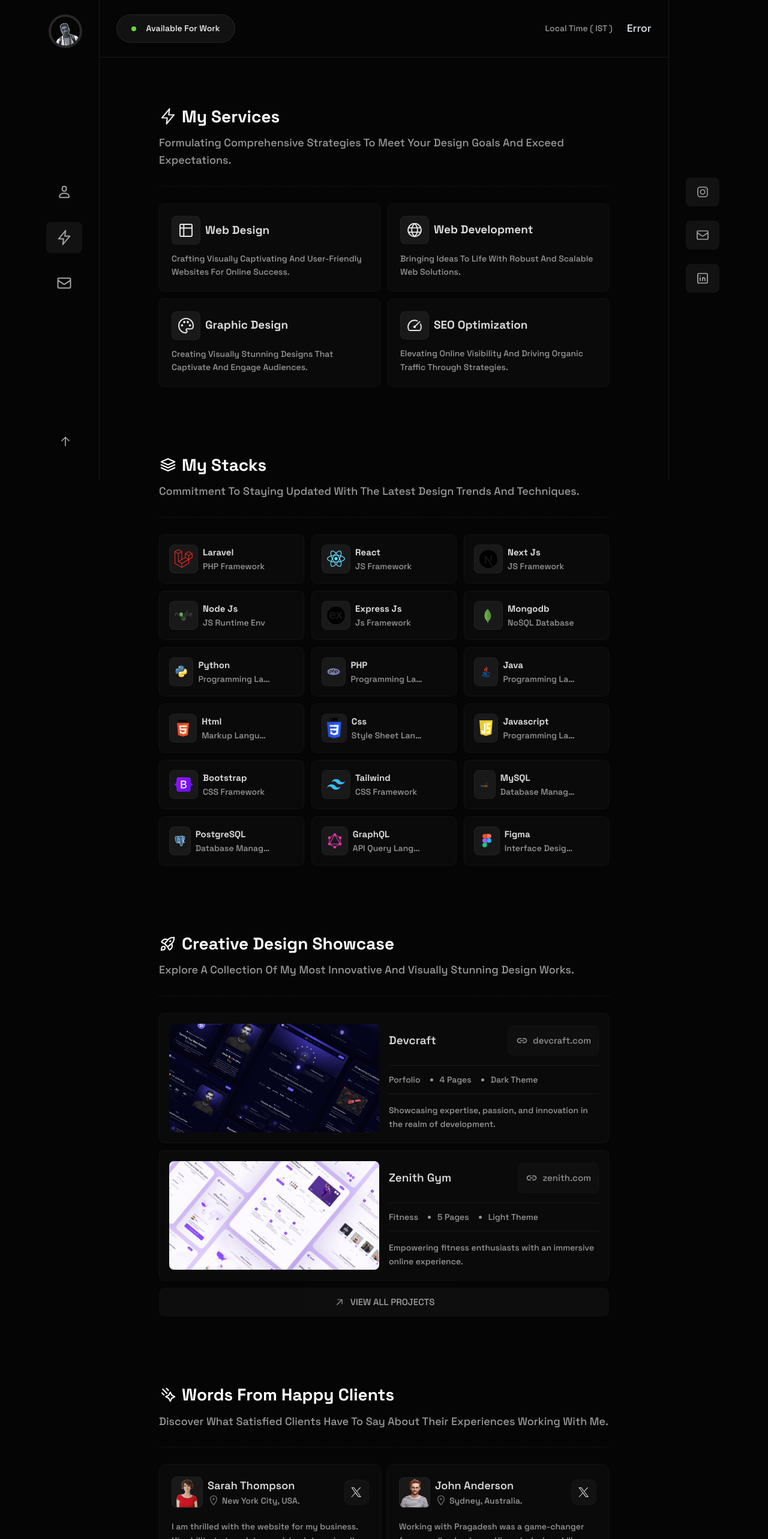
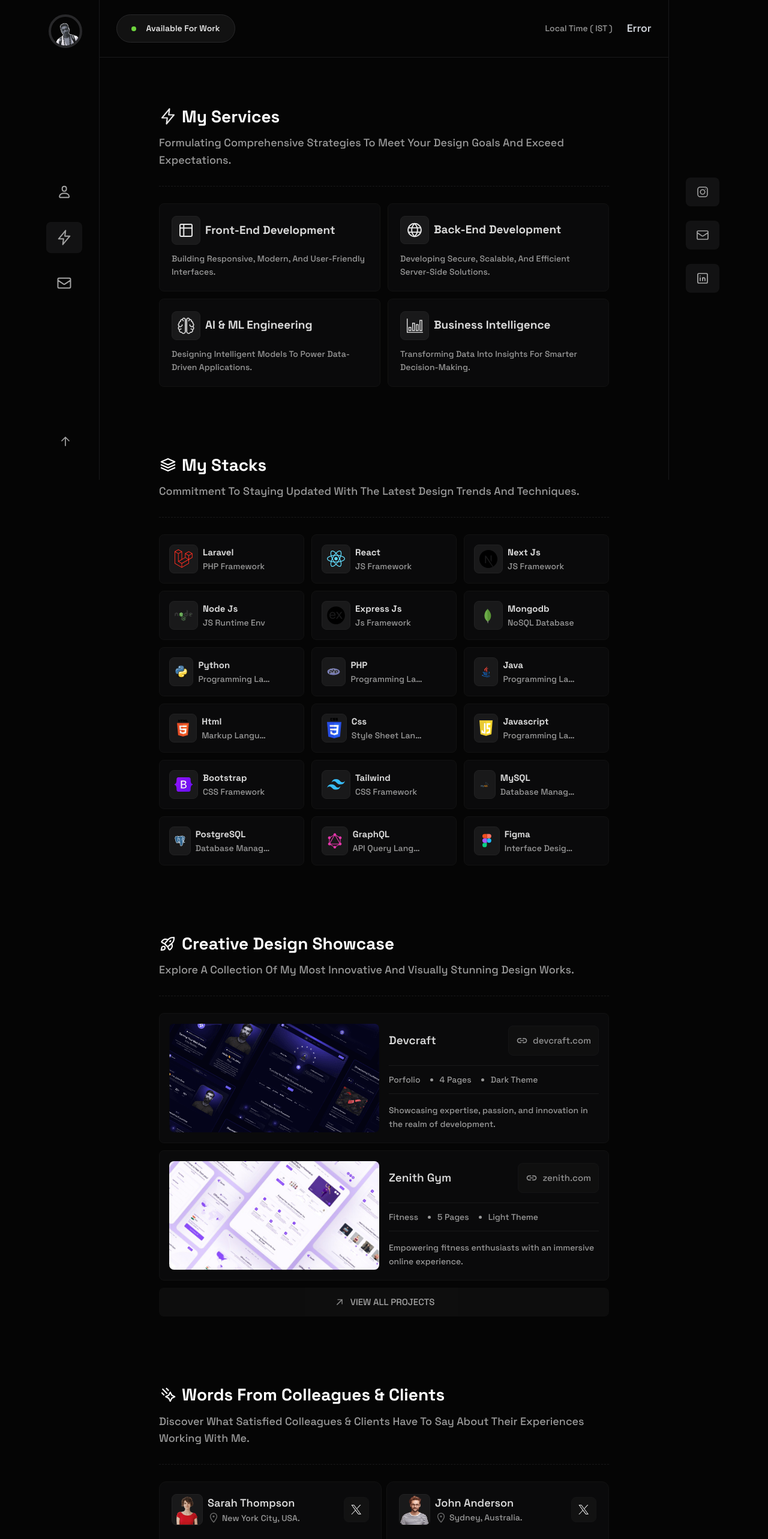
Before and after one commit to fahdElattar/my-portfolio, a Next.js app: page /services in a window 1280 px wide. Shown: the top 2566 px of the page at 60% size. Built offline with nearby package versions, Linux system fonts and the light colour scheme; no server answers.

Commit message:
edited my services section

```diff
--- a/src/components/RunningItem/RunningItem.css
+++ b/src/components/RunningItem/RunningItem.css
@@ -3,5 +3,5 @@
 }
 
 .running-item p {
-    @apply text-gray-80 text-text-sm text-nowrap;
+    @apply text-gray-80 text-text-sm text-nowrap whitespace-nowrap;
 }
--- /dev/null
+++ b/src/components/RunningItem/RunningItems.jsx
@@ -0,0 +1,15 @@
+import { RunningItem } from "./RunningItem"
+
+export const RunningItems = () => {
+    return (
+        <>
+            <RunningItem name="Exceptional Quality" />
+            <RunningItem name="Transparent Communication" />
+            <RunningItem name="Speed Delivery" />
+            <RunningItem name="Custom Solutions" />
+            <RunningItem name="Continuous Improvement" />
+            <RunningItem name="Responsive Support" />
+            <RunningItem name="Always in Sync" />
+        </>
+    )
+}
--- a/src/components/Sections/Hero/Hero.jsx
+++ b/src/components/Sections/Hero/Hero.jsx
@@ -2,7 +2,7 @@
 import './Hero.css';
 import { Achievement } from "@/components/Achievement/Achievement";
 import { ScrambleButton } from "@/components/Buttons/ScrambleButton";
-import { RunningItem } from '@/components/RunningItem/RunningItem';
+import { RunningItems } from '@/components/RunningItem/RunningItems';
 import Image from 'next/image';
 import { useState, useEffect } from 'react';
 
@@ -17,51 +17,36 @@ export const Hero = () => {
 
     return (
         <main id="Hero">
-            <section className="grid grid-cols-[8rem_1fr] md:grid-cols-[16rem_1fr] gap-5 gap-y-0">
-                <div className="profile-img row-span-1 md:row-span-4 max-h-[16rem] h-[128px] md:h-auto bg-dark-7 border-dark-22 rounded-xl relative overflow-hidden">
+            <section className="user-def-sec">
+                <div className="profile-img">
                     <Image
                         src="/images/my-image-3.png"
                         alt="avatar"
                         width={232}
                         height={232}
-                        className="absolute bottom-0 left-3 md:left-5 w-28 md:w-[232px]"
                         priority
                     />
                 </div>
-                <div className="self-center">
-                    <span className="flex items-center gap-2 whitespace-nowrap text-gray-60 heading-md mb-1">
-                        Hello I Am
-                    </span>
-                    <h1 className="heading-huge text-white">Fahd El Attar</h1>
+                <div className="avatar-name">
+                    <span>Hello I Am</span>
+                    <h1>Fahd El Attar</h1>
                 </div>
-                <p className="description text-[15px] font-medium text-gray-60 col-span-2 md:col-span-1 my-4">
+                <p className="avatar-desc">
                     Experienced full stack developer and AI Engineer from Safi, Morocco, with a passion for crafting seamless digital experiences and a proven track record.
                 </p>
-                <div className="usefull-buttons grid grid-cols-1 md:grid-cols-2 gap-6 gap-y-2 w-full col-span-2 md:col-span-1">
-                    <ScrambleButton text={"Email Me"} className='text-[13px] font-semibold'>
+                <div className="usefull-buttons">
+                    <ScrambleButton text={"Email Me"}>
                         <Image src="/icons/mail.svg" alt="icon" width={20} height={20} />
                     </ScrambleButton>
-                    <ScrambleButton text={"Schedule Call"} className='text-[15px] font-semibold'>
+                    <ScrambleButton text={"Schedule Call"}>
                         <Image src="/icons/agenda.svg" alt="icon" width={20} height={20} />
                     </ScrambleButton>
                 </div>
             </section>
             <section className="running-services">
                 <div className="running-services-inner" data-animated={animated}>
-                    <RunningItem name="Exceptional Quality" />
-                    <RunningItem name="Transparent Communication" />
-                    <RunningItem name="Speed Delivery" />
-                    <RunningItem name="Custom Solutions" />
-                    <RunningItem name="Continuous Improvement" />
-                    <RunningItem name="Responsive Support" />
-                    <RunningItem name="Always in Sync" />
-                    <RunningItem name="Exceptional Quality" />
-                    <RunningItem name="Transparent Communication" />
-                    <RunningItem name="Speed Delivery" />
-                    <RunningItem name="Custom Solutions" />
-                    <RunningItem name="Continuous Improvement" />
-                    <RunningItem name="Responsive Support" />
-                    <RunningItem name="Always in Sync" />
+                    <RunningItems />
+                    <RunningItems />
                 </div>
             </section>
             <section className="achievements">
--- a/src/components/Sections/Services/Services.jsx
+++ b/src/components/Sections/Services/Services.jsx
@@ -12,23 +12,23 @@ export const Services = () => {
             <div className="services-list grid grid-cols-1 md:grid-cols-2 gap-3">
                 <ServiceItem
                     iconName="layout"
-                    ServiceName="Web Design"
-                    ServiceDesc="Crafting visually captivating and user-friendly websites for online success."
+                    ServiceName="Front-End Development"
+                    ServiceDesc="Building responsive, modern, and user-friendly interfaces."
                 />
                 <ServiceItem
                     iconName="web"
-                    ServiceName="Web Development"
-                    ServiceDesc="Bringing ideas to life with robust and scalable web solutions."
+                    ServiceName="Back-End Development"
+                    ServiceDesc="Developing secure, scalable, and efficient server-side solutions."
                 />
                 <ServiceItem
-                    iconName="palette"
-                    ServiceName="Graphic Design"
-                    ServiceDesc="Creating visually stunning designs that captivate and engage audiences."
+                    iconName="brain"
+                    ServiceName="AI & ML Engineering"
+                    ServiceDesc="Designing intelligent models to power data-driven applications."
                 />
                 <ServiceItem
-                    iconName="speed"
-                    ServiceName="SEO Optimization"
-                    ServiceDesc="Elevating online visibility and driving organic traffic through strategies."
+                    iconName="bar-chart"
+                    ServiceName="Business Intelligence"
+                    ServiceDesc="Transforming data into insights for smarter decision-making."
                 />
             </div>
         </section>
--- a/src/components/Sections/Words/Words.jsx
+++ b/src/components/Sections/Words/Words.jsx
@@ -6,9 +6,9 @@ export const Words = () => {
     return (
         <section id="Words">
             <SectionHead
-                title={"Words From Happy Clients"}
+                title={"Words From Colleagues & Clients"}
                 iconName={"shooting-star"}
-                description={"Discover what satisfied clients have to say about their experiences working with me."}
+                description={"Discover what satisfied colleagues & clients have to say about their experiences working with me."}
             />
             <div className="words-list grid grid-cols-1 md:grid-cols-2 gap-2">
                 <WordItem
--- a/src/components/ServiceItem/ServiceItem.jsx
+++ b/src/components/ServiceItem/ServiceItem.jsx
@@ -1,9 +1,10 @@
 import Image from "next/image";
 import "./ServiceItem.css";
+import Link from "next/link";
 
 export const ServiceItem = ({iconName, ServiceName, ServiceDesc}) => {
     return (
-        <a href={`Services`} className="service-item">
+        <Link href={`services`} className="service-item">
             <div className="service-heading">
                 <div className="left-heading">
                     <div className="service-logo">
@@ -18,6 +19,6 @@ export const ServiceItem = ({iconName, ServiceName, ServiceDesc}) => {
             <div className="service-body">
                 <span className="service-desc">{ServiceDesc}</span>
             </div>
-        </a>
+        </Link>
     )
 }
```
Also changed, not shown: src/components/Sections/Hero/Hero.css (+36 -0 lines), public/icons/bar-chart.svg (added), public/icons/brain.svg (added).
